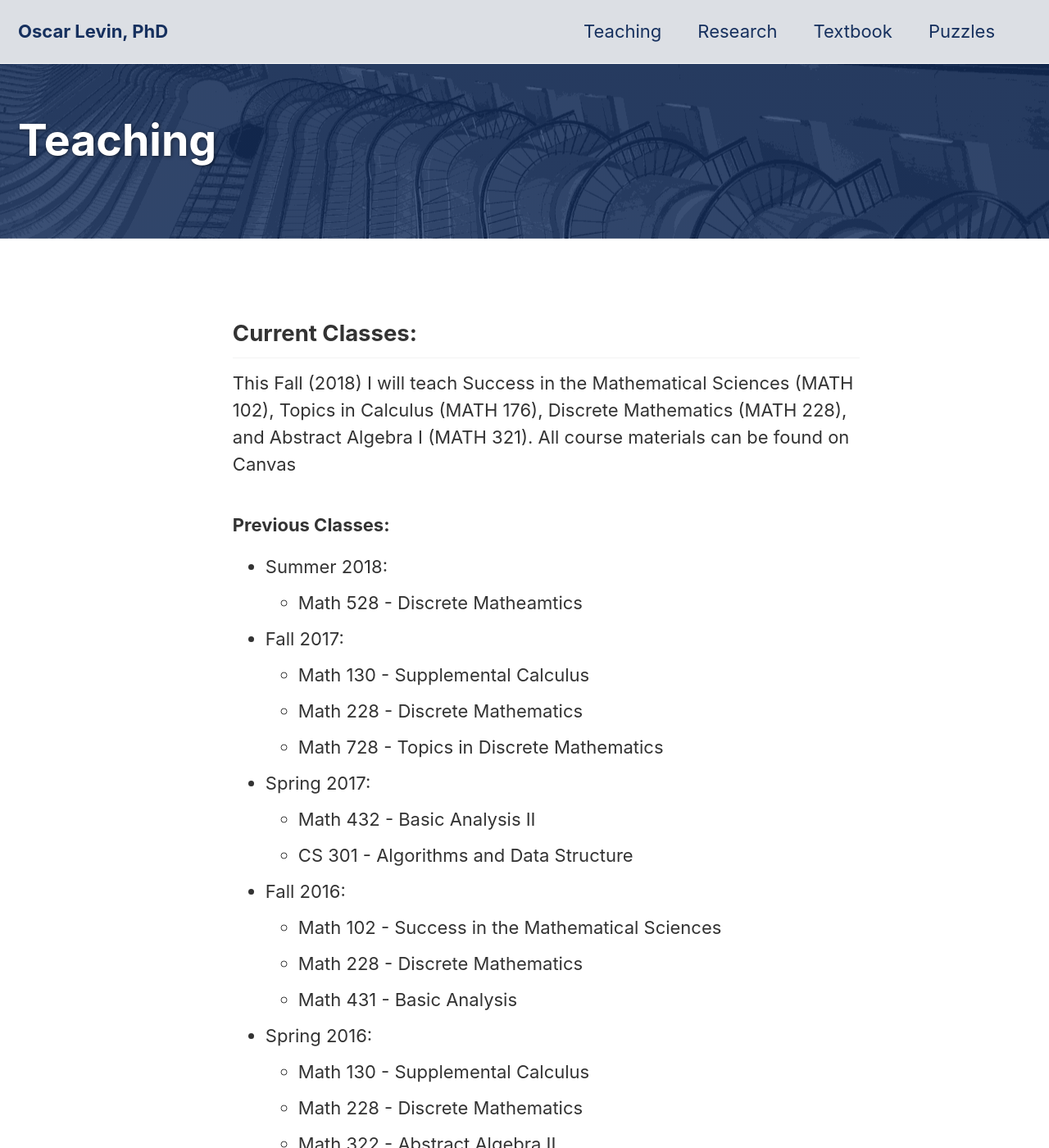
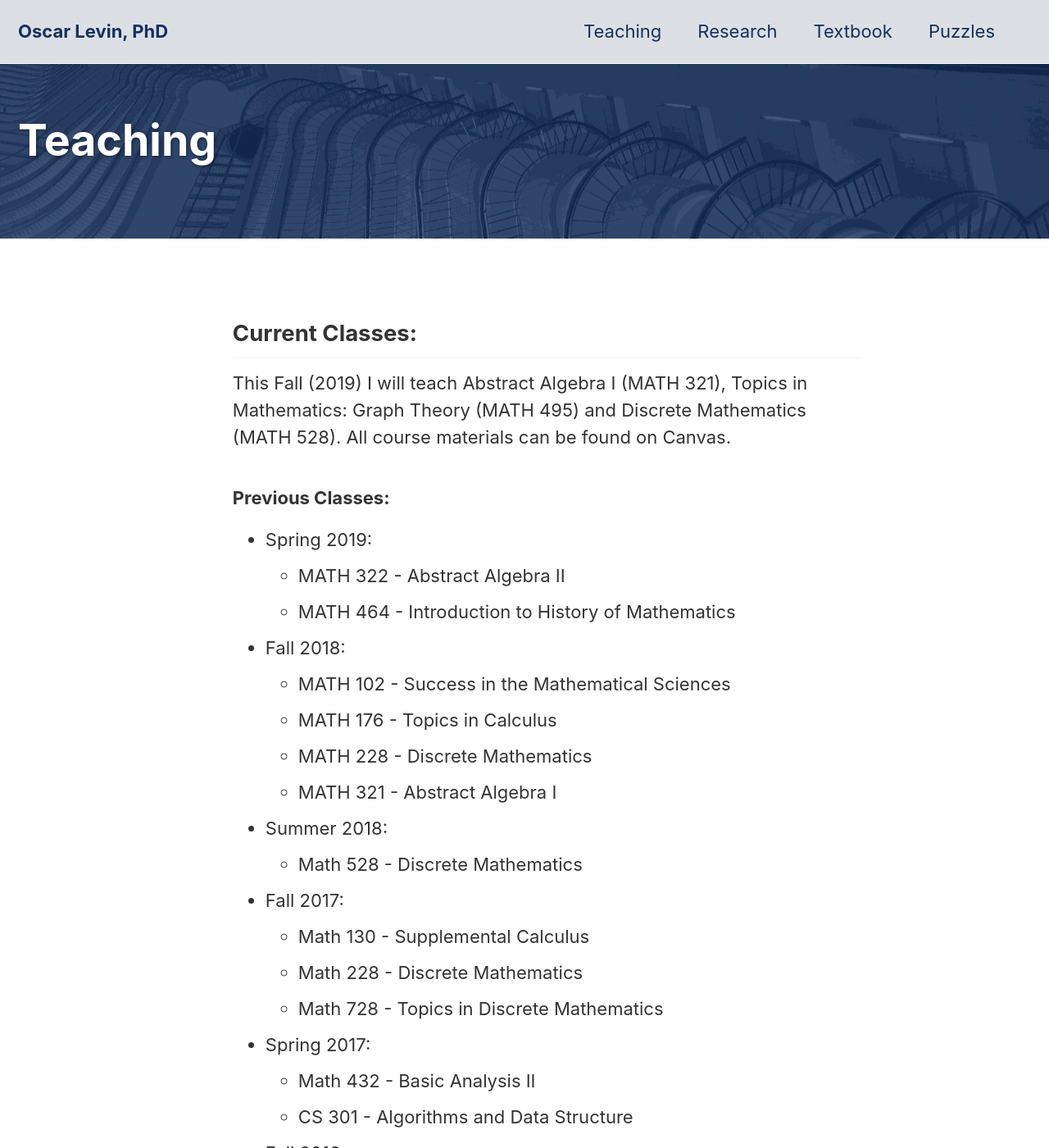
Before and after one commit to oscarlevin/oscarlevin.github.io, a Jekyll site: the page built from teaching.html, in a window 1280 px wide and 1400 px high. Shown: the whole window at 82% size. Built offline with Jekyll 4.4.1, drawn with Linux system fonts in a browser that asks for light colours.

Commit message:
update teaching, test post

```diff
--- a/_config.yml
+++ b/_config.yml
@@ -11,7 +11,7 @@ title                    : "Oscar Levin, PhD"
 title_separator          : "-"
 name                     : "Oscar Levin"
 description              : "Associate Professor of Mathematics"
-url                      : "https://oscarlevin.github.io/" # the base hostname & protocol for your site e.g. "https://mmistakes.github.io"
+url                      : "https://math.oscarlevin.com/" # the base hostname & protocol for your site e.g. "https://mmistakes.github.io"
 baseurl                  :  # the subpath of your site, e.g. "/blog"
 repository               : oscarlevin/oscarlevin.github.io # GitHub username/repo-name e.g. "mmistakes/minimal-mistakes"
 teaser                   : # path of fallback teaser image, e.g. "/assets/images/500x300.png"
@@ -243,6 +243,6 @@ defaults:
       layout: single
       author_profile: true
       read_time: true
-      comments: # true
+      comments: true
       share: true
       related: true
--- a/teaching.html
+++ b/teaching.html
@@ -12,7 +12,7 @@ author_profile: false
 
 <h2>Current Classes:</h2>
 
-<p>This Fall (2018) I will teach Success in the Mathematical Sciences (MATH 102), Topics in Calculus (MATH 176), Discrete Mathematics (MATH 228), and Abstract Algebra I (MATH 321).  All course materials can be found on Canvas</p>
+<p>This Fall (2019) I will teach Abstract Algebra I (MATH 321), Topics in Mathematics: Graph Theory (MATH 495) and Discrete Mathematics (MATH 528).  All course materials can be found on Canvas.</p>
 
 
 
@@ -20,9 +20,23 @@ author_profile: false
 <h3>Previous Classes:</h3>
 
 <ul>
+<li>Spring 2019:
+  <ul>
+    <li>MATH 322 - Abstract Algebra II</li>
+    <li>MATH 464 - Introduction to History of Mathematics</li>
+  </ul>
+</li>
+<li>Fall 2018:
+  <ul>
+    <li>MATH 102 - Success in the Mathematical Sciences</li>
+    <li>MATH 176 - Topics in Calculus</li>
+    <li>MATH 228 - Discrete Mathematics</li>
+    <li>MATH 321 - Abstract Algebra I</li>
+  </ul>
+</li>
 <li> Summer 2018:
   <ul>
-    <li>Math 528 - Discrete Matheamtics</li>
+    <li>Math 528 - Discrete Mathematics</li>
   </ul>
 </li>
 <li> Fall 2017:
```
Also changed, not shown: _posts/2019-08-20-test-post.md (added, +9 -0 lines).
